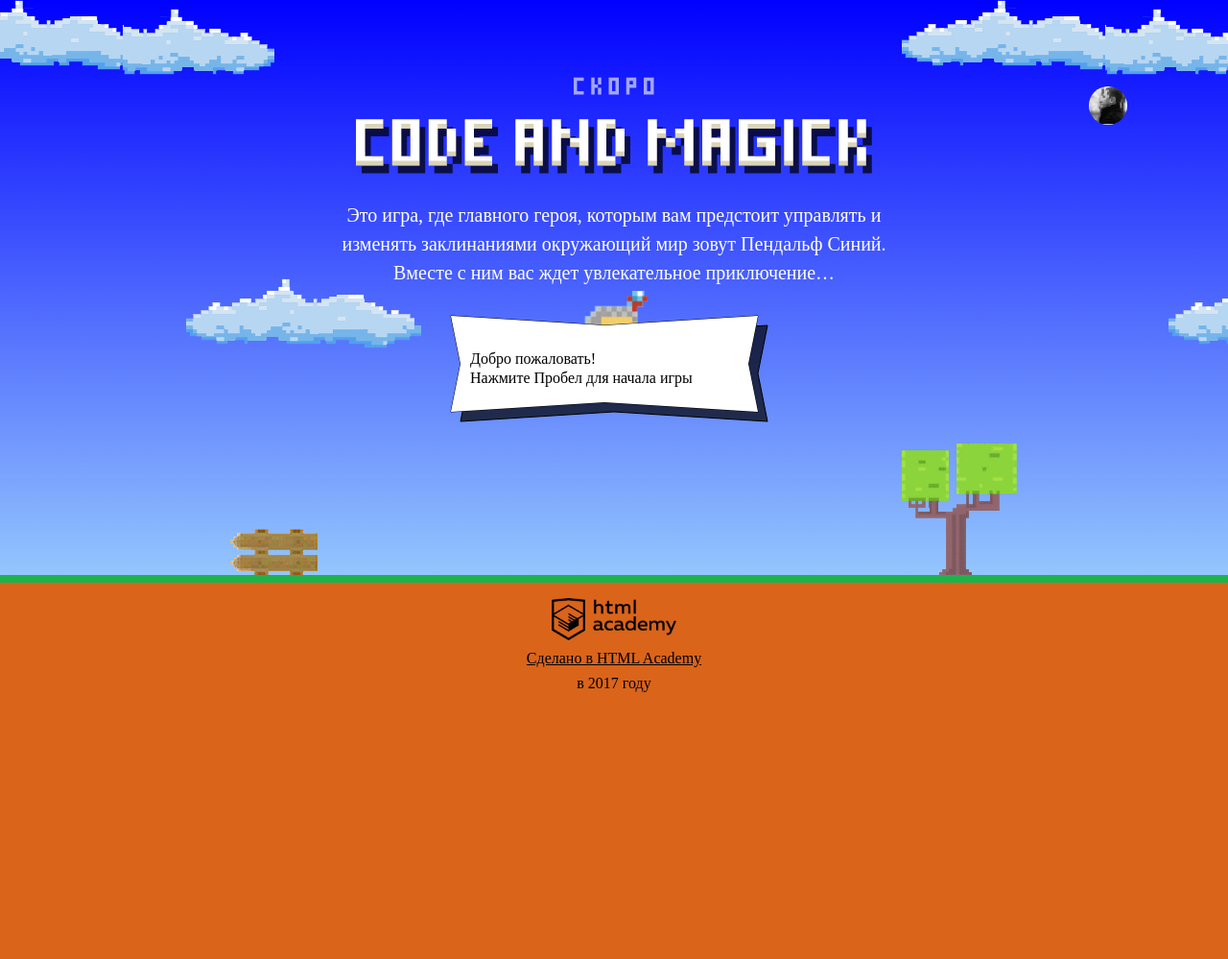
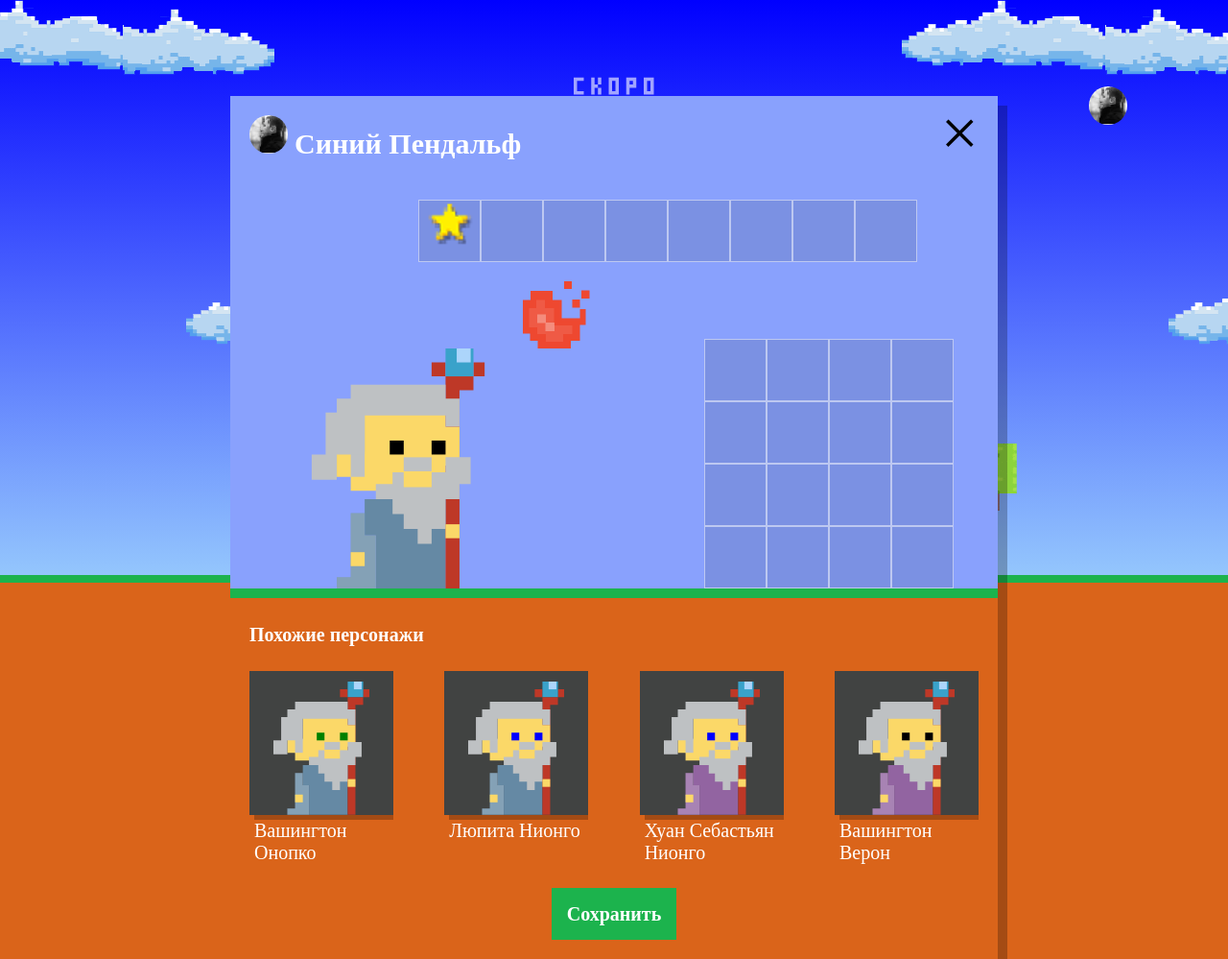
Before and after one commit to Tremty/code-and-magick-old, a website: page index.html in a window 1280 px wide. Shown: the whole page at 96% size. Before the commit the page ends 800 px from the top, so only its background shows below. Drawn offline with Linux system fonts and the light colour scheme; a web font is replaced by a local one.

Commit message:
Задание к 3 лекции. 4 волшебника

```diff
--- a/index.html
+++ b/index.html
@@ -200,6 +200,7 @@
 </script>
 <script src="./js/stat.js"></script>
 <script src="./js/game.js"></script>
+<script src="./js/setup.js"></script>
 
 </body>
 </html>
--- /dev/null
+++ b/js/setup.js
@@ -0,0 +1,85 @@
+'use strict';
+
+var WIZARD_NAMES = [
+  'Иван',
+  'Хуан Себастьян',
+  'Мария',
+  'Кристоф',
+  'Виктор',
+  'Юлия',
+  'Люпита',
+  'Вашингтон'
+];
+
+var WIZARD_LAST_NAMES = [
+  'да Марья',
+  'Верон',
+  'Мирабелла',
+  'Вальц',
+  'Онопко',
+  'Топольницкая',
+  'Нионго',
+  'Ирвинг'
+];
+
+var COLORS_OF_COAT = [
+  'rgb(101, 137, 164)',
+  'rgb(241, 43, 107)',
+  'rgb(146, 100, 161)',
+  'rgb(56, 159, 117)',
+  'rgb(215, 210, 55)',
+  'rgb(0, 0, 0)'
+];
+
+var COLORS_OF_EYES = [
+  'black',
+  'red',
+  'blue',
+  'yellow',
+  'green'
+];
+
+// function getRandomNumber(ArrLength) {
+//   Math.floor(Math.random() * ArrLength);
+// }
+// name: WIZARD_NAMES[getRandomNumber(WIZARD_NAMES.length)]
+
+var wizards = [
+  {
+    name: WIZARD_NAMES[Math.floor(Math.random() * WIZARD_NAMES.length)] + ' ' + WIZARD_LAST_NAMES[Math.floor(Math.random() * WIZARD_LAST_NAMES.length)],
+    coatColor: COLORS_OF_COAT[Math.floor(Math.random() * COLORS_OF_COAT.length)],
+    eyesColor: COLORS_OF_EYES[Math.floor(Math.random() * COLORS_OF_EYES.length)]
+  },
+  {
+    name: WIZARD_NAMES[Math.floor(Math.random() * WIZARD_NAMES.length)] + ' ' + WIZARD_LAST_NAMES[Math.floor(Math.random() * WIZARD_LAST_NAMES.length)],
+    coatColor: COLORS_OF_COAT[Math.floor(Math.random() * COLORS_OF_COAT.length)],
+    eyesColor: COLORS_OF_EYES[Math.floor(Math.random() * COLORS_OF_EYES.length)]
+  },
+  {
+    name: WIZARD_NAMES[Math.floor(Math.random() * WIZARD_NAMES.length)] + ' ' + WIZARD_LAST_NAMES[Math.floor(Math.random() * WIZARD_LAST_NAMES.length)],
+    coatColor: COLORS_OF_COAT[Math.floor(Math.random() * COLORS_OF_COAT.length)],
+    eyesColor: COLORS_OF_EYES[Math.floor(Math.random() * COLORS_OF_EYES.length)]
+  },
+  {
+    name: WIZARD_NAMES[Math.floor(Math.random() * WIZARD_NAMES.length)] + ' ' + WIZARD_LAST_NAMES[Math.floor(Math.random() * WIZARD_LAST_NAMES.length)],
+    coatColor: COLORS_OF_COAT[Math.floor(Math.random() * COLORS_OF_COAT.length)],
+    eyesColor: COLORS_OF_EYES[Math.floor(Math.random() * COLORS_OF_EYES.length)]
+  }
+];
+
+var userDialog = document.querySelector('.setup');
+userDialog.classList.remove('hidden');
+
+document.querySelector('.setup-similar').classList.remove('hidden');
+
+var similarListElement = document.querySelector('.setup-similar-list');
+var similarWizardTemplate = document.querySelector('#similar-wizard-template').content;
+
+for (var i = 0; i < wizards.length; i++) {
+  var wizardElement = similarWizardTemplate.cloneNode(true);
+  wizardElement.querySelector('.setup-similar-label').textContent = wizards[i].name;
+  wizardElement.querySelector('.wizard-coat').style.fill = wizards[i].coatColor;
+  wizardElement.querySelector('.wizard-eyes').style.fill = wizards[i].eyesColor;
+
+  similarListElement.appendChild(wizardElement);
+}
```
